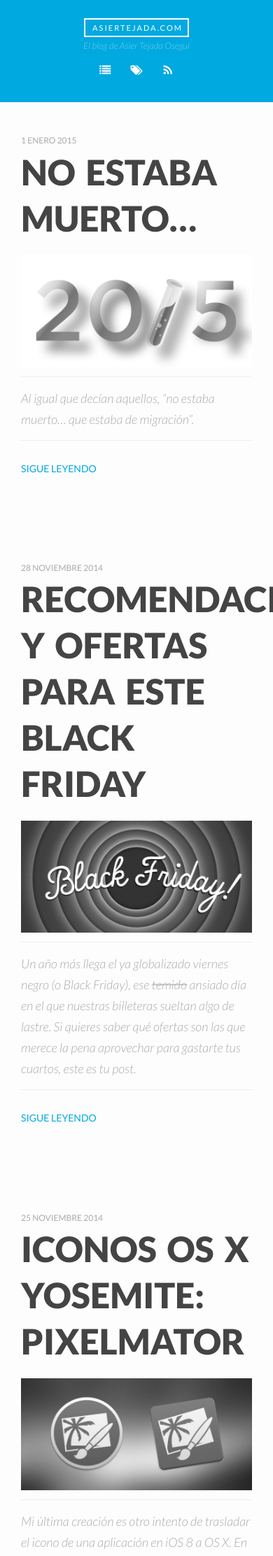
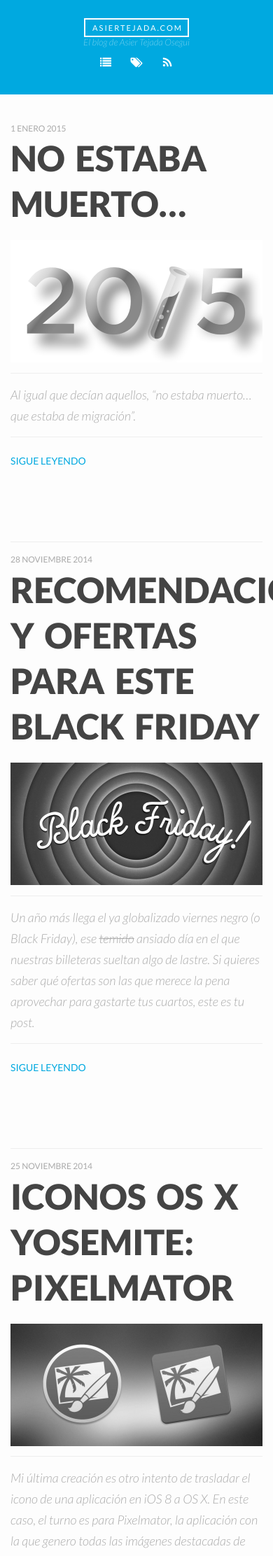
Before and after one commit to asiertejada/asiertejada.github.io, a Jekyll site: the page built from index.html, in a window 390 px wide. Shown: the top 2224 px of the page at 70% size. Built offline with Jekyll 4.4.1, drawn with Linux system fonts in a browser that asks for light colours; the list of posts is cut into pages by our own code.

Commit message:
Responsive Design Enhancement & 720px Featured Img

```diff
--- a/_sass/_base.scss
+++ b/_sass/_base.scss
@@ -21,6 +21,10 @@
     color: $text-color;
     background-color: $background-color;
     -webkit-text-size-adjust: 100%;
+
+    @include media-query($on-mobile) {
+            font-size: 18px;
+        }
 }
 
 
@@ -95,6 +99,7 @@
 h1, h2, h3, h4, h5, h6 {
     font-family: 'Lato', 'Helvetica Neue', Helvetica;
     font-weight: 900;
+    line-height: 1.12;
 }
 
 
@@ -135,6 +140,11 @@
     > :last-child {
         margin-bottom: 0;
     }
+
+    @include media-query($on-mobile) {
+        font-size: 16px;
+        padding-left: $spacing-unit / 3;
+    }
 }
 
 blockquote > p:before {
@@ -143,6 +153,10 @@
 	padding-right: 10px;
 	font-size: inherit;
 	line-height: inherit;
+
+    @include media-query($on-mobile) {
+        padding-right: 5px;
+    }
 }
 
 blockquote > p:after {
@@ -208,12 +222,12 @@
     padding-left: $spacing-unit;
     @extend %clearfix;
 
-/*    @include media-query($on-laptop) {
-        max-width: -webkit-calc(#{$content-width} - (#{$spacing-unit}));
-        max-width:         calc(#{$content-width} - (#{$spacing-unit}));
+    @include media-query($on-mobile) {
+        max-width: -webkit-calc(#{$on-mobile} - (#{$spacing-unit}));
+        max-width:         calc(#{$on-mobile} - (#{$spacing-unit}));
         padding-right: $spacing-unit / 2;
         padding-left: $spacing-unit / 2;
-    }*/
+    }
 }
 
 
--- a/_sass/_layout.scss
+++ b/_sass/_layout.scss
@@ -49,7 +49,6 @@
     font-weight: 300;
     font-style: italic;
     letter-spacing: 0;
-    color:#71bdff;
     color: rgba(255,255,255, .45);
     margin: 0;
     display: inline-block;
@@ -77,69 +76,8 @@
             margin-left: 20px;
         }
     }
-
-/*   @include media-query($on-palm) {
-        position: absolute;
-        top: 30px;
-        right: 30px;
-        background-color: $brand-color;
-        border: 1px solid #fff;
-        border-radius: 5px;
-        text-align: right;
-
-        .menu-icon {
-            display: block;
-            float: right;
-            width: 36px;
-            height: 26px;
-            line-height: 0;
-            padding-top: 10px;
-            text-align: center;
-
-            > svg {
-                width: 18px;
-                height: 15px;
-
-                path {
-                    fill: #fff;
-                }
-            }
-        }
-
-        .trigger {
-            clear: both;
-            display: none;
-        }
-
-        &:hover .trigger {
-            display: block;
-            padding-bottom: 5px;
-        }
-
-        .page-link {
-            display: block;
-            padding: 5px 10px;
-        }
-    }*/
 }
 
-@media only screen and (max-width: 640px) {
-    a.site-title {
-        display: block;
-        width: 129px;
-        margin: 0 auto;
-        float: none;
-        text-align: center;
-    }
-
-    .site-description, .site-nav {
-        display: block;
-        float: none;
-        text-align: center;
-    }
-
-
-}
 
 
 /**
@@ -195,12 +133,7 @@
 	padding-left: 5px;
 }
 
-@media only screen and (max-width: 640px) {
-    .pagination .previous, .pagination .next {
-        float: none;
-        text-align: center;
-    }
-}
+
 
 /**
  * Site footer
@@ -283,28 +216,6 @@
     color: white;
 }
 
-@media only screen and (min-width: 640px) {
-    .site-footer-inside {
-        padding: 0px 25px;
-    }
-
-    .site-footer .social-icons,
-    .site-footer .copyright {
-        width: auto;
-        padding: 5rem 0;
-    }
-
-    .site-footer .copyright {
-        text-align: left;
-        float: left;
-    }
-
-    .site-footer .social-icons {
-        text-align: right;
-        float: right;
-    }
-}
-
 .cf:before,
 .cf:after {
   content: " ";
@@ -313,10 +224,11 @@
 .cf:after {
   clear: both; }
 
+
+
 /**
  * Page content
  */
-
 .page-header .page-title {
     width: 100%;
     height: auto;
@@ -333,6 +245,10 @@
     text-transform: uppercase;
     word-spacing: 5px;
     margin: 0;
+
+    @include media-query($on-mobile) {
+        font-size: 45px;
+    }
 }
 
 .page-content {
@@ -350,6 +266,7 @@
 
     > li {
         margin-bottom: $spacing-unit / 5;
+        border-bottom: solid 1px #eee;
     }
 }
 
@@ -364,6 +281,13 @@
 	display: inline-block;
 }
 
+.post-link h2 {
+    width: 100%;
+    left: 0;
+    position: relative;
+    line-height: 56px;
+}
+
 a.post-link {
     font-size: 50px;
     line-height: 56px;
@@ -372,6 +296,7 @@
     word-spacing: 5px;
     margin: 0 0 22px 0;
     color: #444;
+    width: 100%;
 }
 
 a.post-link:hover {
@@ -441,14 +366,22 @@
 	line-height: 16px;
 }
 
+
+
 /**
  * Posts
  */
-.post-header .post-title {
-    width: 100%;
+
+.post-header {
+    height: 50vw;
+}
+
+.post-title {
+    width: 90%;
+    margin: 0 auto;
     height: auto;
-    position: absolute;
-    top: 30vw;
+    position: relative;
+    bottom: 224px;
     text-align: center;
 }
 
@@ -498,11 +431,6 @@
 	line-height: inherit;
 }
 
-.post-title h2 {
-  color: rgba(255, 255, 255, 0.65098);
-  text-align: center;
-}
-
 .full-featured-image {
     width: 100%;
     -webkit-filter: contrast(80%);
@@ -546,7 +474,6 @@
     color: $brand-color;
     background-color: #fff;
     border-color: $brand-color;
-//    outline-color: #fff;
 }
 
 .reading-time {
@@ -572,11 +499,10 @@
 
     h2 {
         font-size: 32px;
-        line-height: 1.12;
         padding-top: $spacing-unit;
         padding-bottom: 12px;
 
-        @include media-query($on-laptop) {
+        @include media-query($on-mobile) {
             font-size: 28px;
         }
     }
@@ -584,7 +510,7 @@
     h3 {
         font-size: 26px;
 
-        @include media-query($on-laptop) {
+        @include media-query($on-mobile) {
             font-size: 22px;
         }
     }
@@ -592,7 +518,7 @@
     h4 {
         font-size: 20px;
 
-        @include media-query($on-laptop) {
+        @include media-query($on-mobile) {
             font-size: 18px;
         }
     }
@@ -625,26 +551,17 @@
     padding: 80px $spacing-unit / 2;
 }
 
-@media all and (max-width: 800px), all and (max-device-width: 320px) {
-  .post-title h1 {
-  	left: 0;
-  	width: auto;
-  	font-size: 32px;
-  	line-height: 37px;
-  }
-}
 
+
+/**
+* Tags and Categories
+*/
 .tag-box {
     font-family: 'Lato', 'Helvetica Neue', Helvetica;
     padding: 4px 0;
     margin: 0;
     overflow: hidden;
     list-style: none;
-}
-
-.tag-box a:hover {
-    border: 0.0625rem solid $contrast-color;
-    color: $contrast-color;
 }
 
 .tag-box:after,.tag-box:before {
@@ -667,14 +584,118 @@
     padding: 4px 6px;
     margin: 2px;
     text-decoration: none;
-    border: 0.0625rem solid #aaa;
+    text-transform: uppercase;
     -webkit-border-radius: 4px;
     -moz-border-radius: 4px;
     border-radius: 4px;
+    background-color: $brand-color;
+    color: #fff;
+}
+
+.tag-box a:hover {
+    background-color: $contrast-color;
+
+    span {
+        color: $contrast-color;
+    }
 }
 
 .tag-box a span {
+    display: inline-block;
     font-size: 10px;
-    vertical-align: super;
-    color: #aaa;
+    line-height: normal;
+    text-align: center;
+    vertical-align: text-bottom;
+    height: 14px;
+    width: 14px;
+    border-radius: 50%;
+    background-color: #fff;
+    color: $brand-color;
+    padding: 1px;
 }
+
+
+/**
+* Media Queries
+*/
+@media all and (max-device-width: $on-mobile) {
+    .post-link h2 {
+        line-height: 37px;
+    }
+
+    a.post-link {
+        font-size: 32px;
+        line-height: 37px;
+        word-spacing: 3px;
+    }
+
+    .post-header {
+        height: 48vw;
+    }
+
+    .post-title h1 {
+   	    width: auto;
+  	    font-size: 20px;
+  	    line-height: 22px;
+        position: relative;
+        top: 130px;
+    }
+}
+
+@media all and (min-device-width: $on-mobile) and (max-device-width: 700px) {
+    .post-title h1 {
+   	    width: auto;
+  	    font-size: 26px;
+  	    line-height: 29px;
+        position: absolute;
+        top: 100px;
+    }
+}
+
+
+@media only screen and (max-width: $on-mobile) {
+    a.site-title {
+        display: block;
+        width: 129px;
+        margin: 0 auto;
+        float: none;
+        text-align: center;
+    }
+
+    .site-description, .site-nav {
+        display: block;
+        float: none;
+        text-align: center;
+    }
+
+    .wrapper {
+        width: auto;
+    }
+
+    .pagination .previous, .pagination .next {
+        float: none;
+        text-align: center;
+    }
+}
+
+@media only screen and (min-width: 420px) {
+    .site-footer-inside {
+        padding: 0px 25px;
+    }
+
+    .site-footer .social-icons,
+    .site-footer .copyright {
+        width: auto;
+        padding: 5rem 0;
+    }
+
+    .site-footer .copyright {
+        text-align: left;
+        float: left;
+    }
+
+    .site-footer .social-icons {
+        text-align: right;
+        float: right;
+    }
+}
--- a/assets/css/main.scss
+++ b/assets/css/main.scss
@@ -31,7 +31,7 @@
 // Width of the content area
 
 $content-width:    780px;
-$on-palm:          600px;
+$on-mobile:        420px;
 $on-laptop:        780px;
 
 
--- a/feed.xml
+++ b/feed.xml
@@ -11,7 +11,7 @@
     <pubDate>{{ site.time | date_to_rfc822 }}</pubDate>
     <lastBuildDate>{{ site.time | date_to_rfc822 }}</lastBuildDate>
     <generator>Jekyll v{{ jekyll.version }}</generator>
-    {% for post in site.posts limit:10 %}
+    {% for post in site.posts %}
       <item>
         <title>{{ post.title | xml_escape }}</title>
         <description>{{ post.content | xml_escape }}</description>
--- a/index.html
+++ b/index.html
@@ -27,13 +27,15 @@
           {{ post.date | date: "%Y" }}
         </span>
 
-        <h2>
+        <div class="post-link">
+          <h2>
           {% if post.external_url %}
             <a class="post-link external" href="{{ post.external_url}}">{{ post.title }}</a>
           {% else %}
             <a class="post-link" href="{{ post.url | prepend: site.baseurl }}">{{ post.title }}</a>
           {% endif %}
-        </h2>
+          </h2>
+          </div>
 
         {% if post.featured_image %}
           <a class="featured-image featured-image-bw" href="{{ post.url | prepend: site.baseurl }}" alt="{{ post.title }}"><img src="{{ site.url }}/assets/img/720/{{ post.featured_image }}" alt="{{ post.title }}" /></a>
```
Also changed, not shown: _layouts/blog.html (line endings or trailing spaces), assets/img/Featured.png (deleted).
